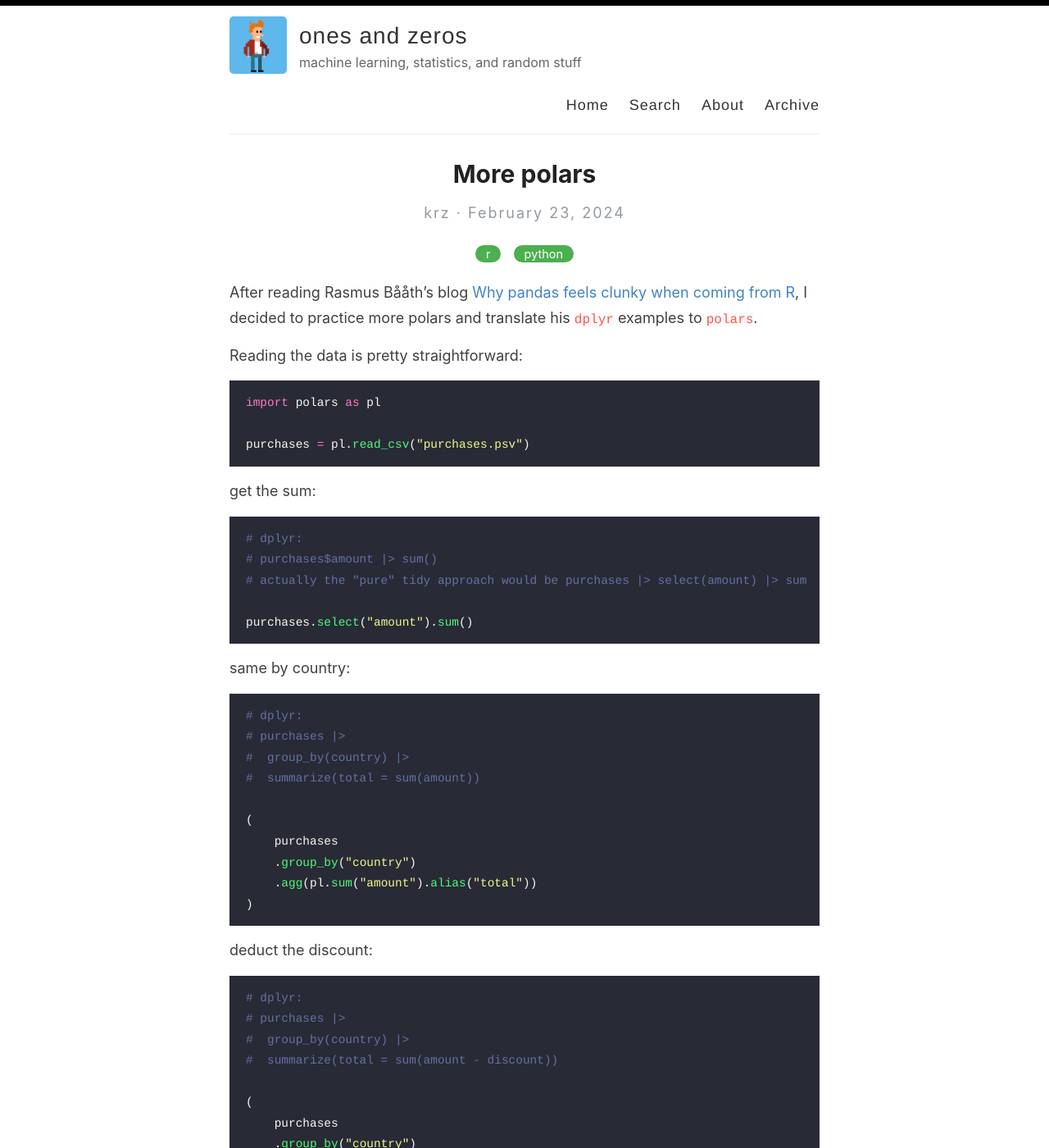
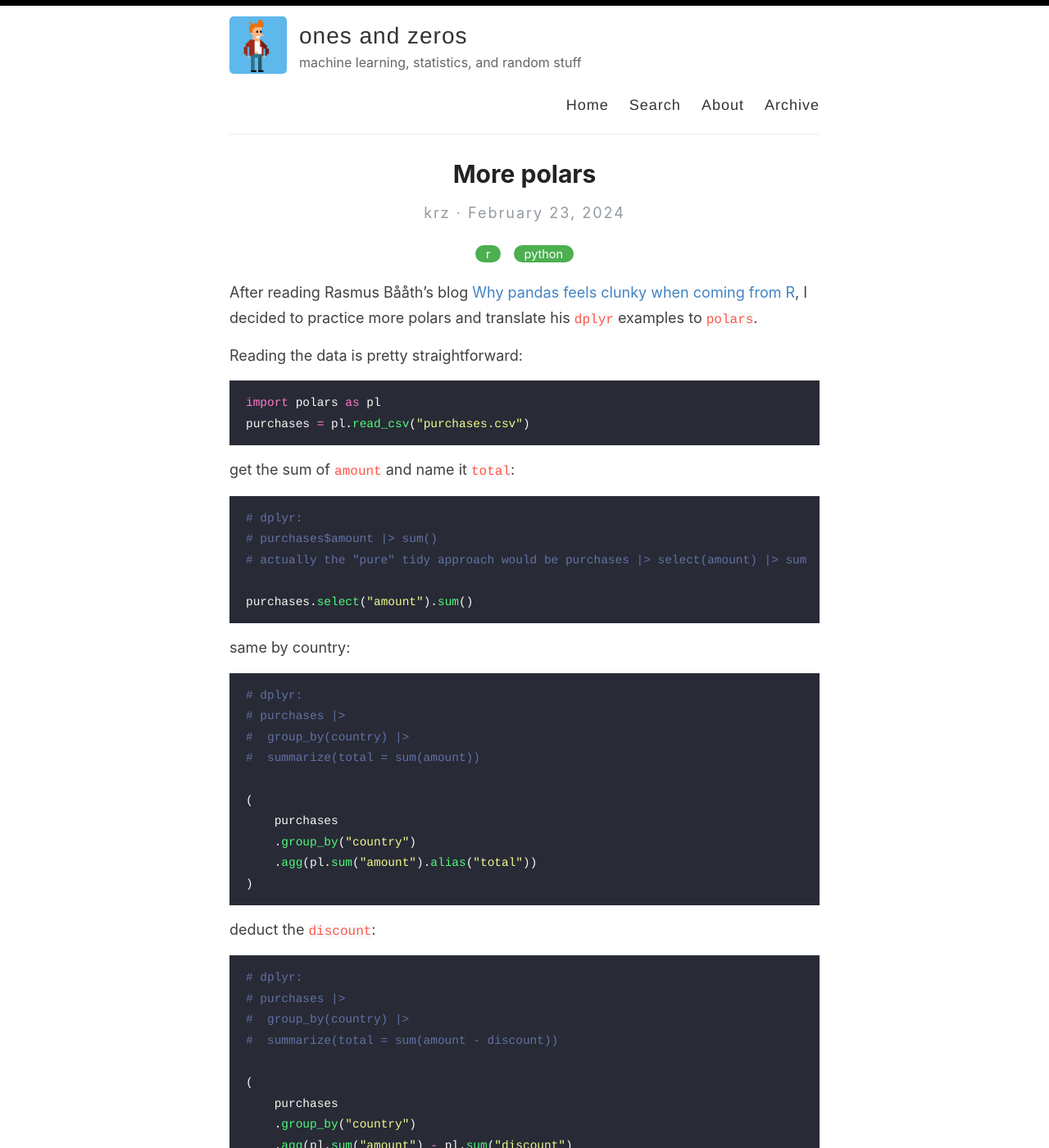
Before and after one commit to krz/krz.github.io, a Jekyll site: the page built from _posts/2024-02-23-more-polars.md, in a window 1280 px wide and 1400 px high. Shown: the whole window at 82% size. Built offline with Jekyll 4.4.1, drawn with Linux system fonts in a browser that asks for light colours.

Commit message:
fix typo

````diff
--- a/_posts/2024-02-23-more-polars.md
+++ b/_posts/2024-02-23-more-polars.md
@@ -11,11 +11,10 @@ Reading the data is pretty straightforward:
 
 ```python
 import polars as pl
-
-purchases = pl.read_csv("purchases.psv")
+purchases = pl.read_csv("purchases.csv")
 ```
 
-get the sum:
+get the sum of `amount` and name it `total`:
 
 ```python
 # dplyr:
@@ -38,7 +37,7 @@ same by country:
     .agg(pl.sum("amount").alias("total"))
 )
 ```
-deduct the discount:
+deduct the `discount`:
 ```python
 # dplyr:
 # purchases |>
````
